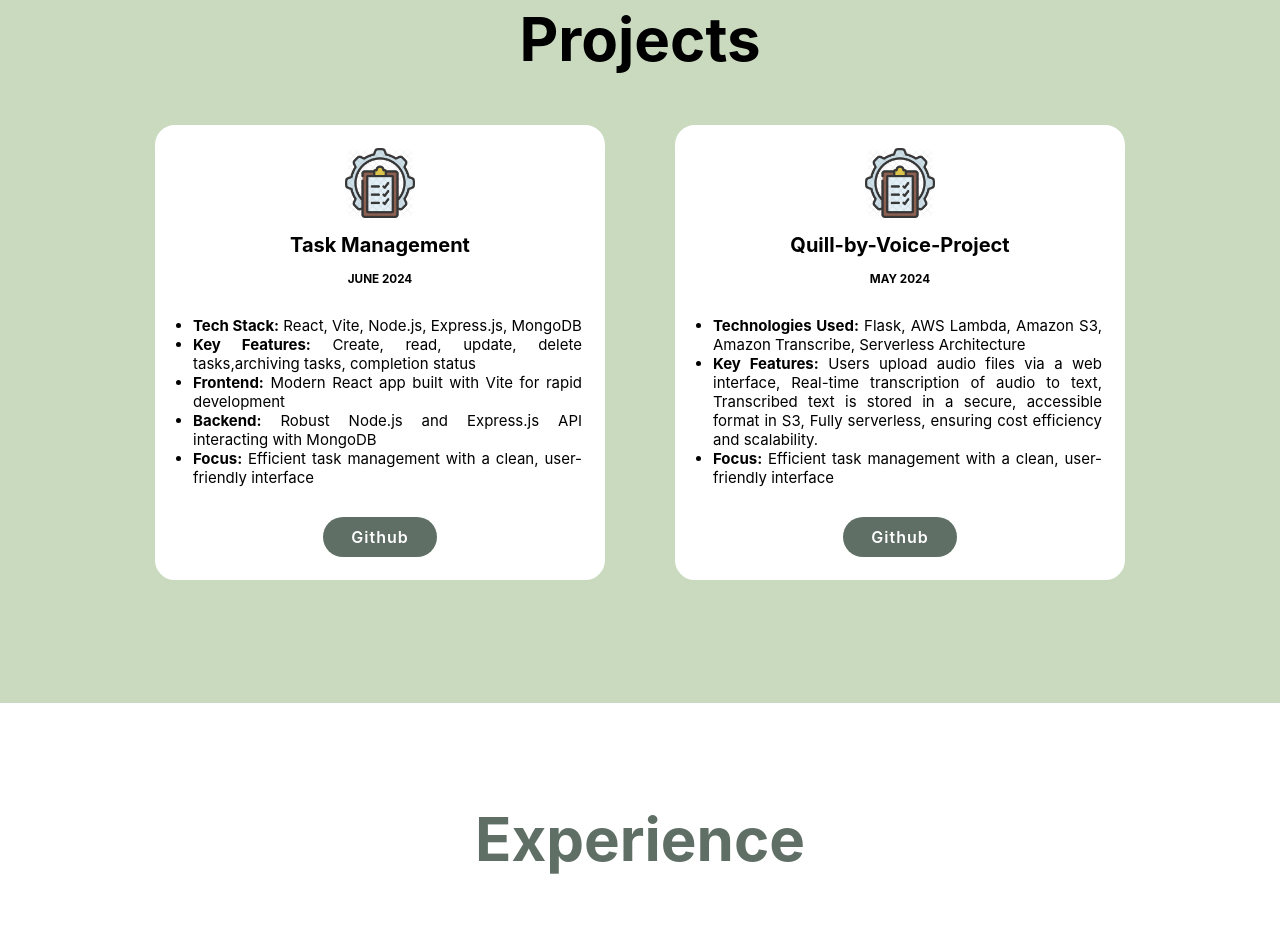
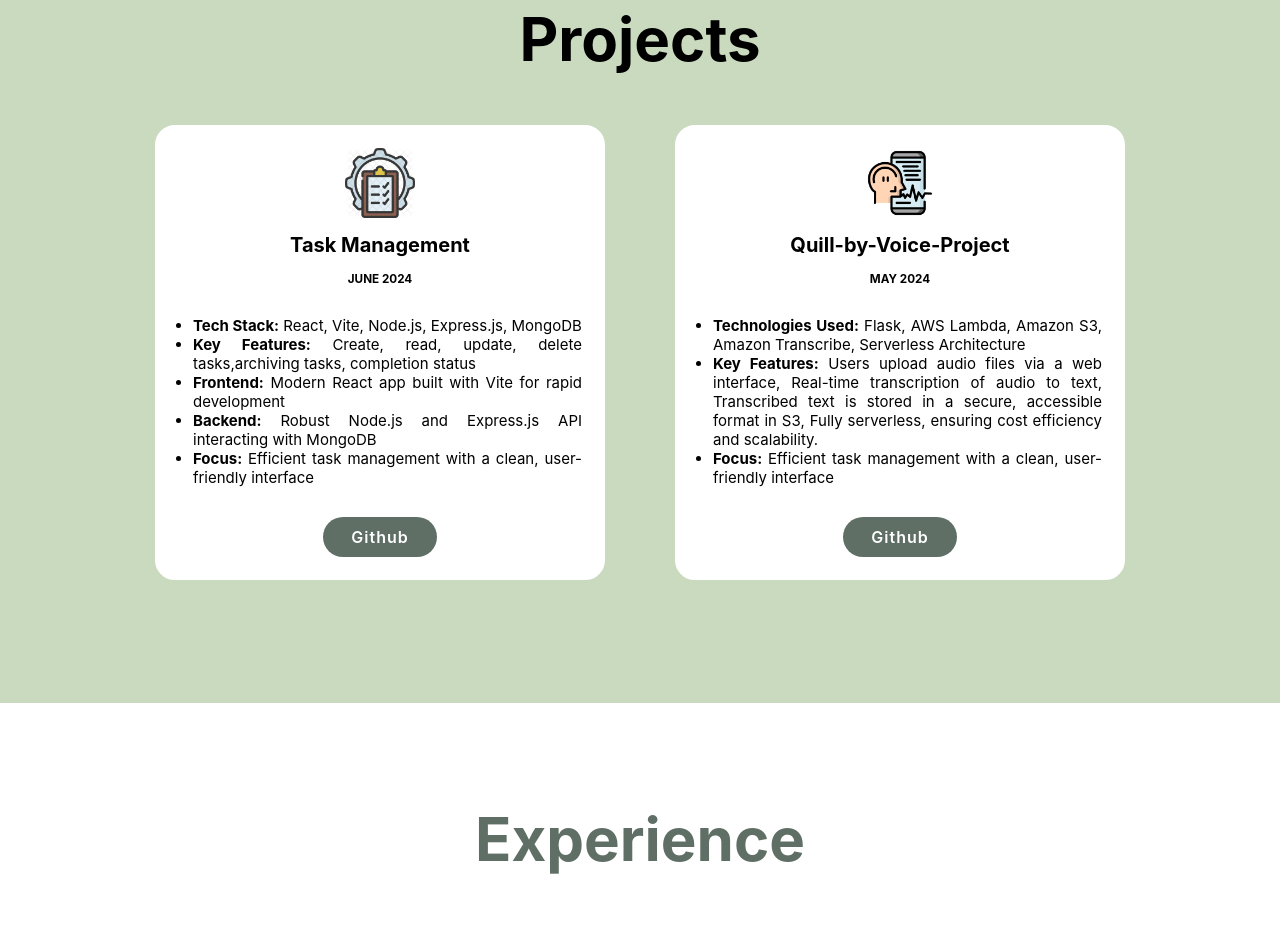
Before and after one commit to SIRAPURUPA/MyPortfolio, a plain HTML site: page index.html in a window 1280 px wide. Shown: the part 2497-3423 px from the top of the page. Drawn offline with nearby package versions, Linux system fonts and the light colour scheme.

Commit message:
Updated Project Logo

```diff
--- a/index.html
+++ b/index.html
@@ -122,7 +122,7 @@
 
 
                 <div class="testimonial-item">
-                    <img src="images/logo.png" alt="" style="height: 70px; width: 70px;">
+                    <img src="images/tts.png" alt="" style="height: 70px; width: 70px;">
                     <h2>Quill-by-Voice-Project</h2>
                     <h3>MAY 2024</h3>
                     <p>
```
Also changed, not shown: images/tts.png (added).
